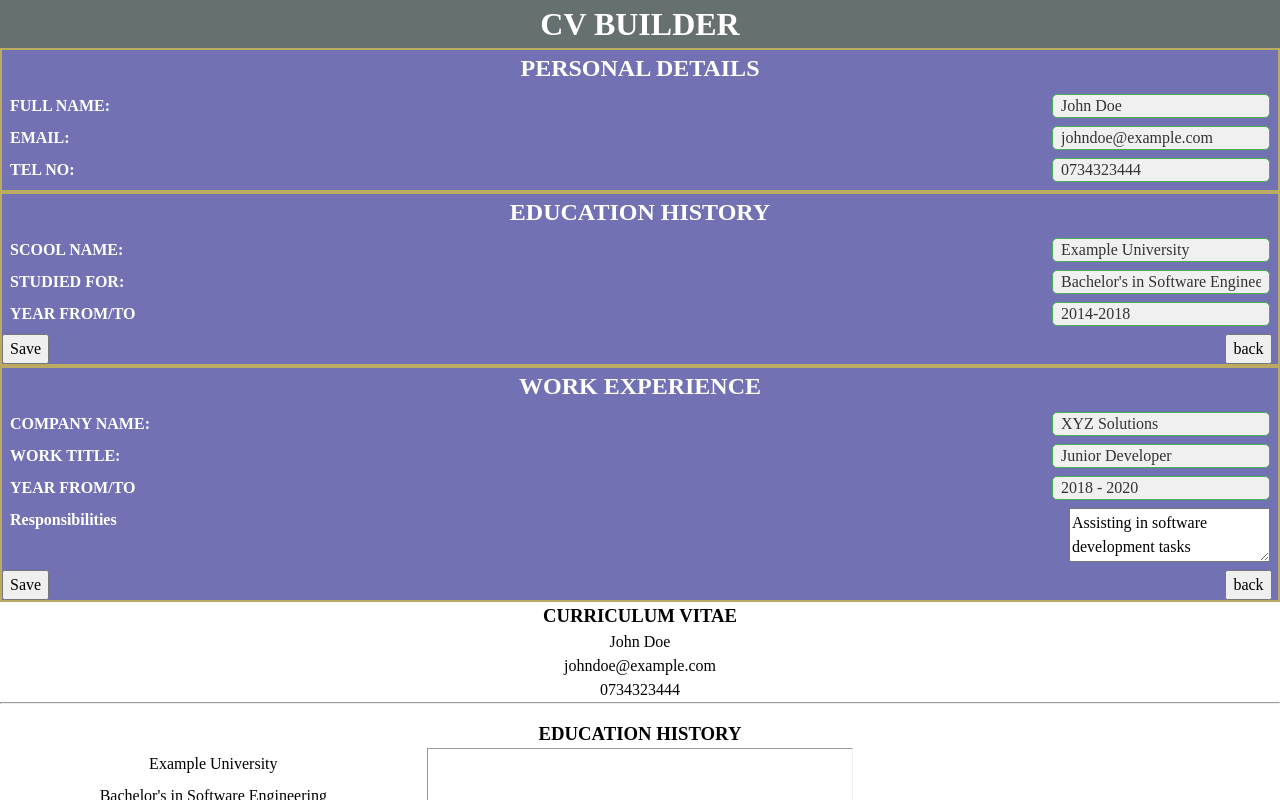
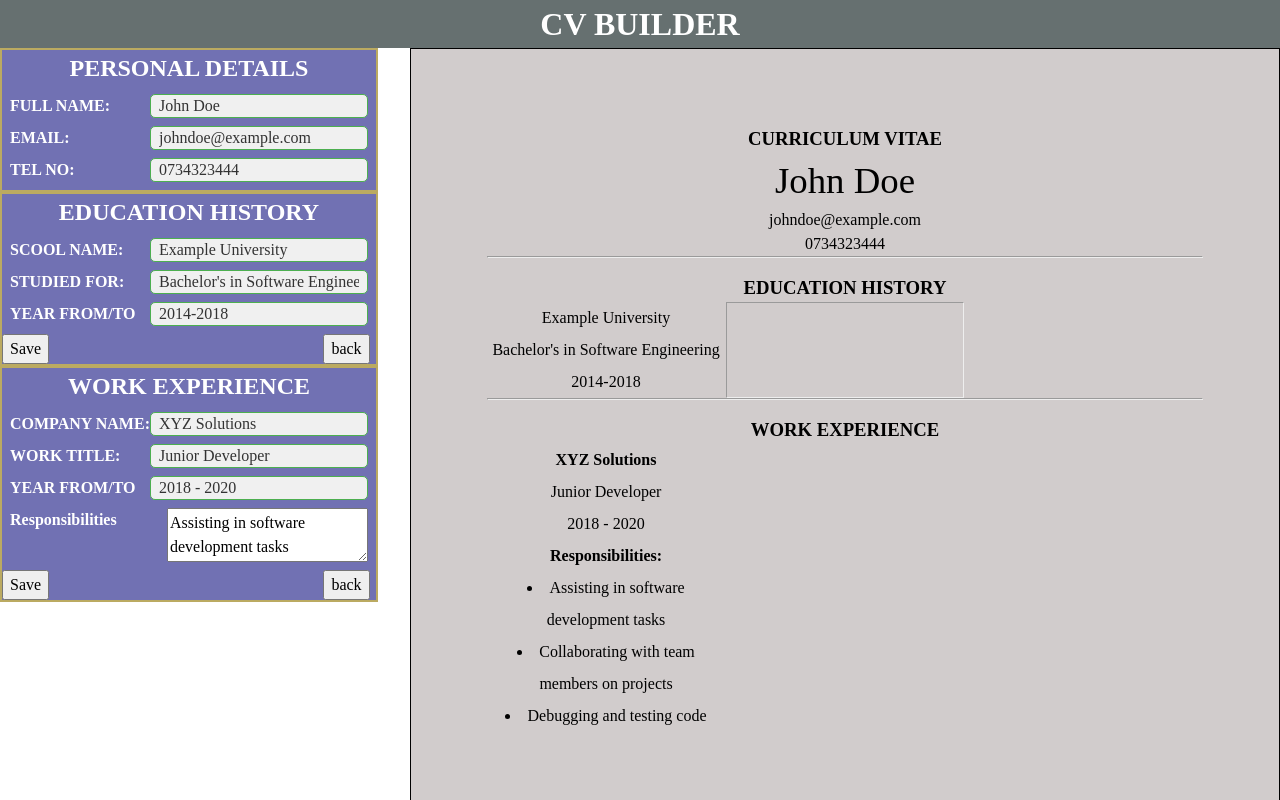
Before and after one commit to Mutisostud02/cv, a React (Vite) app: page / in a window 1280 px wide. Shown: the top 800 px of the page. Built offline with nearby package versions, Linux system fonts and the light colour scheme.

Commit message:
design edits
removed .main-content as its nolonger in use/needed
added .display styling
added .formIn and .formOut styling for mainform component

```diff
--- a/src/index.css
+++ b/src/index.css
@@ -45,20 +45,32 @@ h1 {
   color: rgb(255, 255, 255);
   text-align: center;
 }
-.content-box {
-  display: flex;
-  gap:1rem;
+
+.display{
+  display:flex;
+  gap:2rem;
 }
-aside{
-  background-color: rgb(213, 233, 233);
-  flex-grow: 1;
-  height:100dvh;
-  padding: 0.2rem;
+.formIn {
+  flex:1;
 }
-main {
-  flex-grow: 15;
-  height:100dvh;
-  background-color: beige;
+.formOut {
+  background-color: aliceblue;
+  flex:7;
+  width: 210mm;
+  height: 297mm;
+  margin: 0 auto;
+  padding: 20mm;
+  box-sizing: border-box;
+  background-color: rgb(209, 204, 204);
+  border: 1px solid #000;
+  overflow: hidden;
+}
+.personal {
+  text-align: center;
+}
+.personal p:first-child{
+  color: rgb(0, 255, 98);
+  font-size: 2.3rem;
 }
 form {
   flex:1;
```
